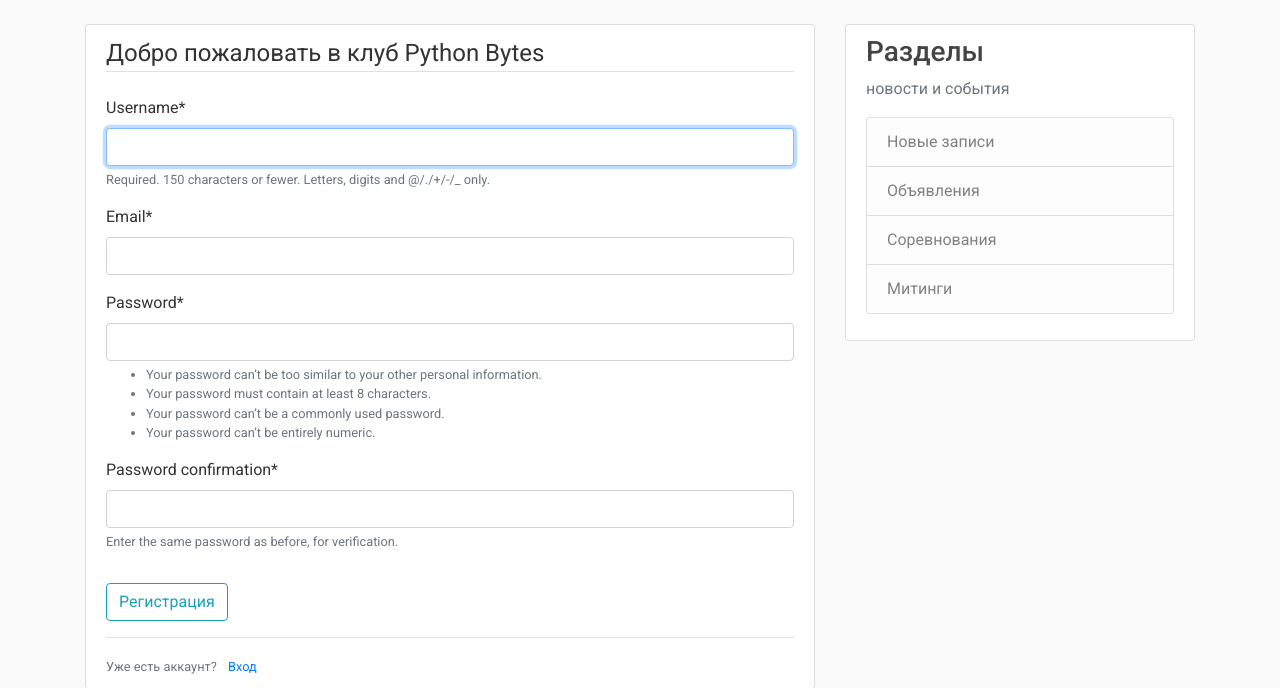
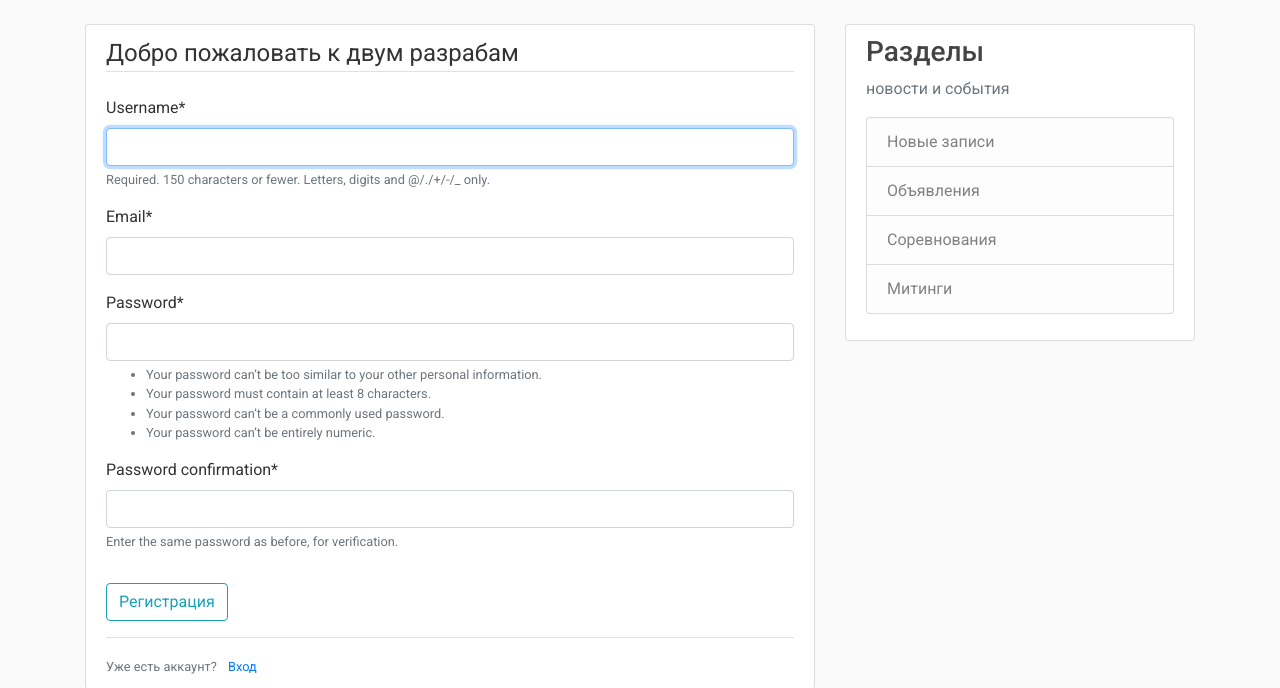
Before and after one commit to WhiteHodok/DjangoBlog, a Django app: page /register/ in a window 1280 px wide. Shown: the part 56-744 px from the top of the page. Run offline with Django 3.2, Linux system fonts and the light colour scheme; some libraries are stand-ins or nearby versions.

Commit message:
Update register.html

```diff
--- a/users/templates/users/register.html
+++ b/users/templates/users/register.html
@@ -5,7 +5,7 @@
         <form method="POST">
             {% csrf_token %}
             <fieldset class="form-group">
-                <legend class="border-bottom mb-4">Добро пожаловать в клуб Python Bytes</legend>
+                <legend class="border-bottom mb-4">Добро пожаловать к двум разрабам</legend>
                 {{ form|crispy }}
             </fieldset>
             <div class="form-group">
```
